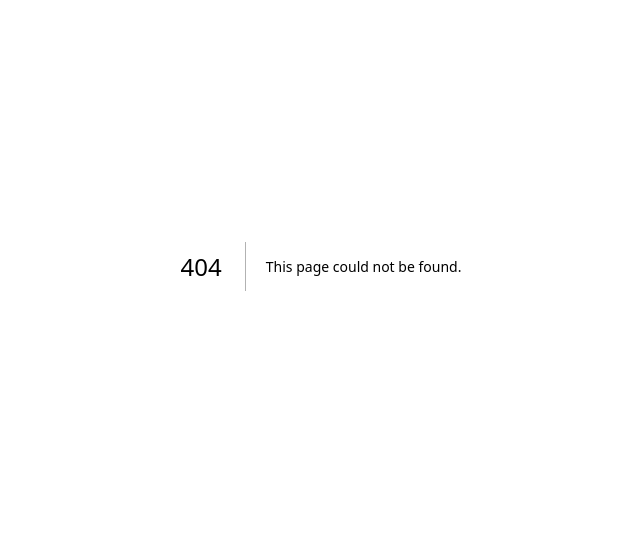
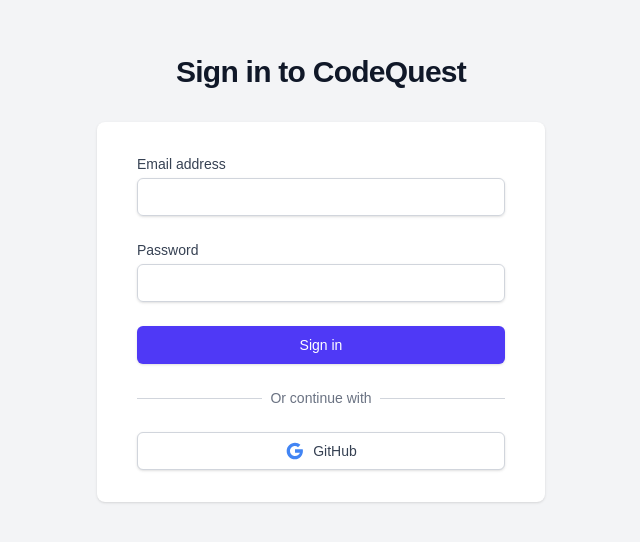
Before and after one commit to BlackStone8960/codequest-frontend, a Next.js app: page /login in a window 1280 px wide. Before the commit this address had no page. Shown: the part 134-676 px from the top of the page, without its empty margins (319-959 px from the left). Built offline with nearby package versions, Linux system fonts and the light colour scheme.

Commit message:
feat(client): setup the development environment and add login page's component

```diff
--- /dev/null
+++ b/src/app/login/page.tsx
@@ -0,0 +1,92 @@
+export default function LoginPage() {
+  return (
+    <div className="min-h-screen bg-gray-100 flex flex-col justify-center px-4 py-12 sm:px-6 lg:px-8">
+      <div className="sm:mx-auto sm:w-full sm:max-w-md">
+        <h2 className="mt-6 text-center text-3xl font-bold tracking-tight text-gray-900">
+          Sign in to CodeQuest
+        </h2>
+      </div>
+
+      <div className="mt-8 sm:mx-auto sm:w-full sm:max-w-md">
+        <div className="bg-white py-8 px-6 shadow rounded-lg sm:px-10">
+          <form className="space-y-6" action="#" method="POST">
+            <div>
+              <label
+                htmlFor="email"
+                className="block text-sm font-medium text-gray-700"
+              >
+                Email address
+              </label>
+              <div className="mt-1">
+                <input
+                  id="email"
+                  name="email"
+                  type="email"
+                  autoComplete="email"
+                  required
+                  className="appearance-none block w-full px-3 py-2 border border-gray-300 rounded-md shadow-sm placeholder-gray-400 focus:outline-none focus:ring-indigo-500 focus:border-indigo-500 sm:text-sm"
+                />
+              </div>
+            </div>
+
+            <div>
+              <label
+                htmlFor="password"
+                className="block text-sm font-medium text-gray-700"
+              >
+                Password
+              </label>
+              <div className="mt-1">
+                <input
+                  id="password"
+                  name="password"
+                  type="password"
+                  autoComplete="current-password"
+                  required
+                  className="appearance-none block w-full px-3 py-2 border border-gray-300 rounded-md shadow-sm placeholder-gray-400 focus:outline-none focus:ring-indigo-500 focus:border-indigo-500 sm:text-sm"
+                />
+              </div>
+            </div>
+
+            <div>
+              <button
+                type="submit"
+                className="w-full flex justify-center py-2 px-4 border border-transparent rounded-md shadow-sm text-sm font-medium text-white bg-indigo-600 hover:bg-indigo-700 focus:outline-none focus:ring-2 focus:ring-offset-2 focus:ring-indigo-500"
+              >
+                Sign in
+              </button>
+            </div>
+          </form>
+
+          <div className="mt-6">
+            <div className="relative">
+              <div className="absolute inset-0 flex items-center">
+                <div className="w-full border-t border-gray-300" />
+              </div>
+              <div className="relative flex justify-center text-sm">
+                <span className="px-2 bg-white text-gray-500">
+                  Or continue with
+                </span>
+              </div>
+            </div>
+
+            <div className="mt-6">
+              <button
+                type="button"
+                className="w-full inline-flex justify-center items-center gap-2 py-2 px-4 border border-gray-300 rounded-md shadow-sm text-sm font-medium text-gray-700 bg-white hover:bg-gray-50"
+              >
+                <svg className="w-5 h-5" viewBox="0 0 48 48" fill="none">
+                  <path
+                    d="M44.5 20H24V28H35.8C34.3 32.5 30 36 24 36C17.4 36 12 30.6 12 24C12 17.4 17.4 12 24 12C26.8 12 29.3 13 31.2 14.7L37 9C33.5 5.9 28.9 4 24 4C12.9 4 4 12.9 4 24C4 35.1 12.9 44 24 44C34.1 44 43 35.1 43 24C43 22.6 42.8 21.3 42.5 20H44.5Z"
+                    fill="#4285F4"
+                  />
+                </svg>
+                GitHub
+              </button>
+            </div>
+          </div>
+        </div>
+      </div>
+    </div>
+  );
+}
```
Also changed, not shown: package.json (+15 -7 lines), 1 other file (tests, documents, lock files or other folders).
